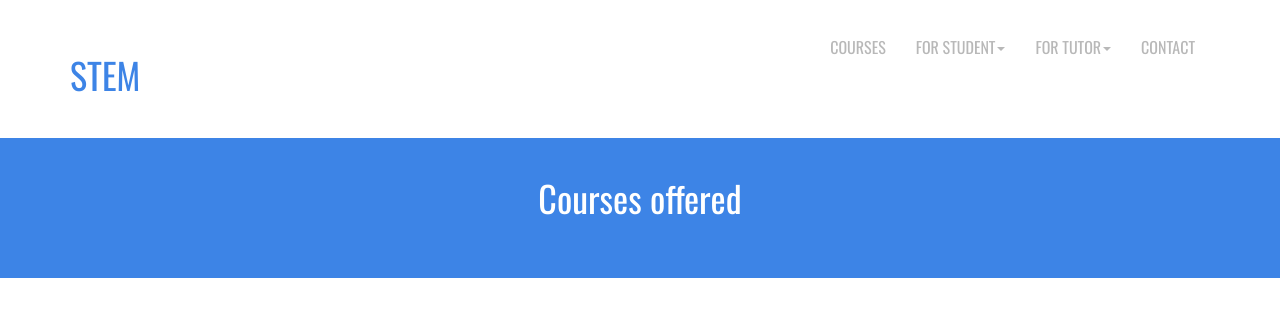
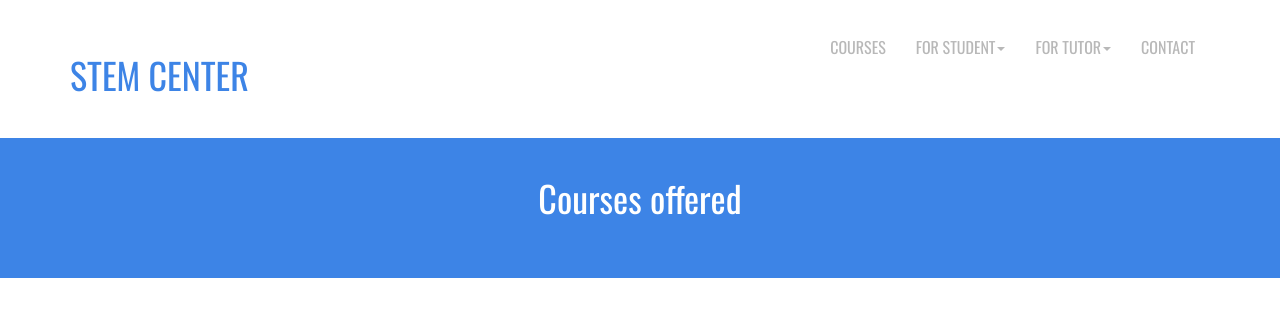
Before and after one commit to rajesh07530/myproject, a PHP site: page / in a window 1280 px wide. Shown: the top 317 px of the page. Run offline with PHP 8.4, Linux system fonts and the light colour scheme; data that the repository does not hold is empty.

Commit message:
changes have made in index.php file form stem to stem tutor management

```diff
--- a/contact.php
+++ b/contact.php
@@ -23,7 +23,7 @@ session_start();
            <div class="navbar-header">
 
 				<button type="button" class="navbar-toggle" data-toggle="collapse" data-target=".navbar-collapse"><span class="icon-bar"></span><span class="icon-bar"></span><span class="icon-bar"></span></button>
-				<a href="index.php" style="color:#3d84e6;text-decoration:none;"><h1>STEM</h1></a>
+				<a href="index.php" style="color:#3d84e6;text-decoration:none;"><h1>STEM CENTER</h1></a>
 			</div>
 
              <div class="collapse navbar-collapse" id="navbar-collapse-1">
--- a/index.php
+++ b/index.php
@@ -27,7 +27,7 @@ $subjectsArray=$object->getAllSubject();
            <div class="navbar-header">
 				<button type="button" class="navbar-toggle" data-toggle="collapse" data-target=".navbar-collapse"><span class="icon-bar"></span><span class="icon-bar"></span><span class="icon-bar"></span></button>
 				<a class="navbar-brand" href="index.html"></a>
-			<a href="index.php" style="color:#3d84e6;text-decoration:none;"><h1>STEM</h1></a>
+			<a href="index.php" style="color:#3d84e6;text-decoration:none;"><h1>STEM CENTER</h1></a>
 			</div>
 
 <div class="collapse navbar-collapse" id="navbar-collapse-1">
```
